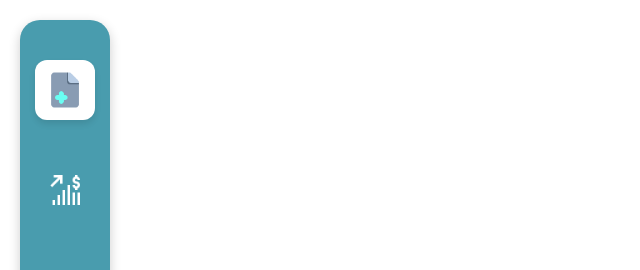
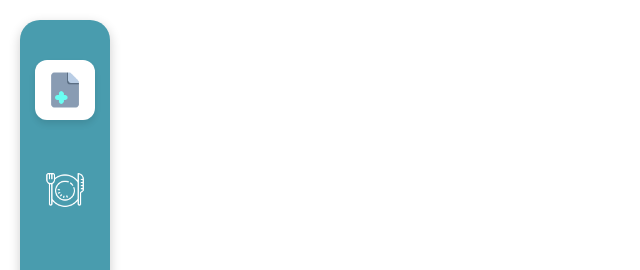
Before and after one commit to PeErAtC/project-pos, a Next.js app: page /components/backendsidebar in a window 1280 px wide. Shown: the top 270 px of the page, without its empty margins (0-640 px from the left). Built offline with nearby package versions, Linux system fonts and the light colour scheme.

Commit message:
Update backendsidebar.js

```diff
--- a/pages/components/backendsidebar.js
+++ b/pages/components/backendsidebar.js
@@ -24,6 +24,9 @@
       <div style={styles.sidebar}>
         <div style={{ ...styles.icon, ...styles.iconWithBackground }} className="icon">
           <Image src="/images/folder.png" alt="Store" width={40} height={40} style={styles.iconImage} />
+        </div>
+        <div style={styles.icon} onClick={() => router.push('/backendpage')} className="icon">
+          <Image src="/images/food.png" alt="Food" width={40} height={40} style={styles.iconImage} />
         </div>
         <div style={styles.icon} onClick={toggleReportPopup} className="icon">
           <Image src="/images/report-icon.png" alt="report-icon" width={40} height={40} priority loading="eager" />
```
